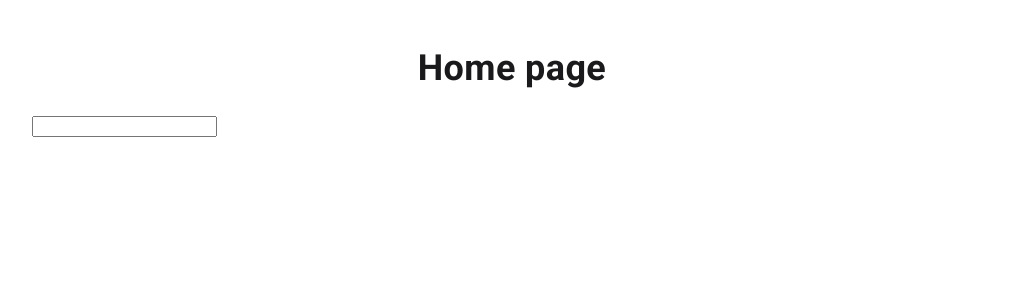
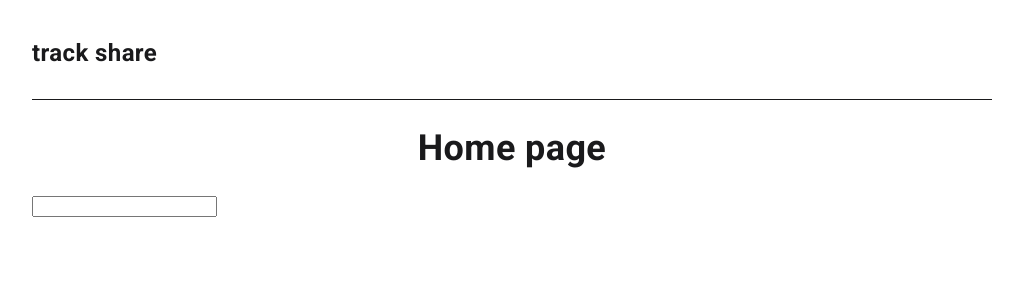
Before and after one commit to sushichan044/trackshare, a Next.js app: page / in a window 1280 px wide. Shown: the top 300 px of the page, without its empty margins (128-1151 px from the left). Built offline with nearby package versions, Linux system fonts and the light colour scheme.

Commit message:
setup layout components

```diff
--- a/app/layout.tsx
+++ b/app/layout.tsx
@@ -6,7 +6,7 @@ import { Metadata } from 'next'
 import NextTopLoader from 'nextjs-toploader'
 
 // import Footer from '@/components/layout/footer'
-// import Header from '@/components/layout/header'
+import Header from '@/components/layout/header'
 // import Favicons from '@/components/meta/favicons'
 import { fontVariables } from '@/lib/font'
 
@@ -36,7 +36,7 @@ export default function RootLayout({
         {/* <Favicons /> */}
         <body className={fontVariables}>
           <NextTopLoader color="#2b78dd" showSpinner={false} />
-          {/* <Header /> */}
+          <Header />
           <main>{children}</main>
           {/* <Footer /> */}
         </body>
--- /dev/null
+++ b/components/common/link.module.scss
@@ -0,0 +1,31 @@
+@use "/styles/variables" as var;
+
+.deco-underline {
+  text-decoration: underline;
+}
+
+.deco-none {
+  text-decoration: none;
+}
+
+.deco-inherit {
+  text-decoration: inherit;
+}
+
+.color-inherit {
+  color: inherit;
+
+  &:hover,
+  &:focus {
+    color: var.$hover-color;
+  }
+}
+
+.color-blue {
+  color: var.$hover-color;
+
+  &:hover,
+  &:focus {
+    color: var.$hover-color-lighter;
+  }
+}
--- /dev/null
+++ b/components/common/link.tsx
@@ -0,0 +1,39 @@
+import clsx from 'clsx'
+import NextLink, { type LinkProps as NextLinkProps } from 'next/link'
+import React from 'react'
+
+import styles from '@/components/common/link.module.scss'
+
+type LinkProps<T> = NextLinkProps<T> & {
+  children: React.ReactNode
+  options?: {
+    color?: 'inherit' | 'blue'
+    textDecoration?: 'inherit' | 'none' | 'underline'
+  }
+}
+
+const Link = <T,>({
+  options: { textDecoration, color } = {
+    textDecoration: 'underline',
+    color: 'inherit',
+  },
+  className,
+  ...props
+}: LinkProps<T>) => {
+  return (
+    <NextLink
+      className={clsx(className, {
+        [styles['deco-underline']]: textDecoration === 'underline',
+        [styles['deco-inherit']]: textDecoration === 'inherit',
+        [styles['deco-none']]: textDecoration === 'none',
+        [styles['color-inherit']]: color === 'inherit',
+        [styles['color-blue']]: color === 'blue',
+      })}
+      {...props}
+    >
+      {props.children}
+    </NextLink>
+  )
+}
+
+export default Link
--- /dev/null
+++ b/components/layout/header.module.scss
@@ -0,0 +1,49 @@
+@use "/styles/mixins" as mix;
+@use "/styles/variables" as var;
+
+.container {
+  // TODO: sticky
+  // きれいに隠したりしようとするとframer-motionが必要
+  // @include gen.set-theme;
+
+  // position: sticky;
+  // top: 0;
+  // z-index: 100;
+  width: 100%;
+  height: var.$header-height;
+}
+
+.header-inside {
+  display: flex;
+  align-items: center;
+  justify-content: space-between;
+  max-width: var.$layout-max-width;
+  margin-inline: auto;
+  @include mix.mq("2xl") {
+    max-width: var.$layout-max-width-2xl;
+  }
+
+  border-bottom: 1px solid var.$text-color-light;
+  @include mix.theme("dark") {
+    border-bottom: 1px solid var.$text-color-dark;
+  }
+}
+
+.hero {
+  display: flex;
+  flex-flow: row nowrap;
+  align-items: center;
+  @include mix.mq("md", "max") {
+    img {
+      display: none;
+    }
+  }
+}
+
+.title {
+  font-size: 1rem;
+  font-weight: 700;
+  @include mix.mq("md") {
+    font-size: 1.5rem;
+  }
+}
--- /dev/null
+++ b/components/layout/header.tsx
@@ -0,0 +1,26 @@
+// import Image from 'next/image'
+import { UserButton } from '@clerk/nextjs'
+
+import Link from '@/components/common/link'
+import styles from '@/components/layout/header.module.scss'
+// import LogoSvg from '@/public/logo.svg'
+
+const Header = () => {
+  return (
+    <header className={styles.container}>
+      <div className={styles['header-inside']}>
+        <Link
+          className={styles.hero}
+          href="/"
+          options={{ textDecoration: 'none' }}
+        >
+          {/* <Image alt="site logo" height={50} src={LogoSvg} width={50} /> */}
+          <p className={styles.title}>track share</p>
+        </Link>
+        <UserButton afterSignOutUrl="/" />
+      </div>
+    </header>
+  )
+}
+
+export default Header
```
